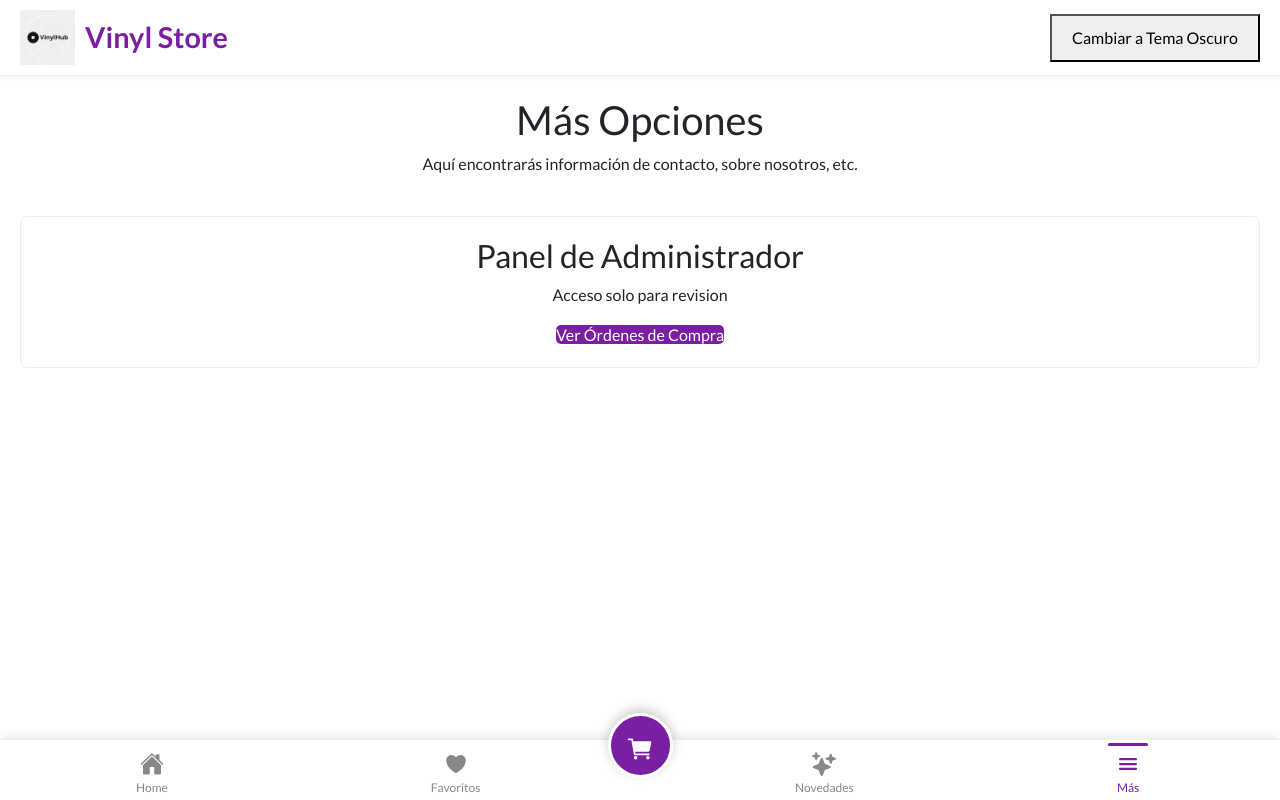
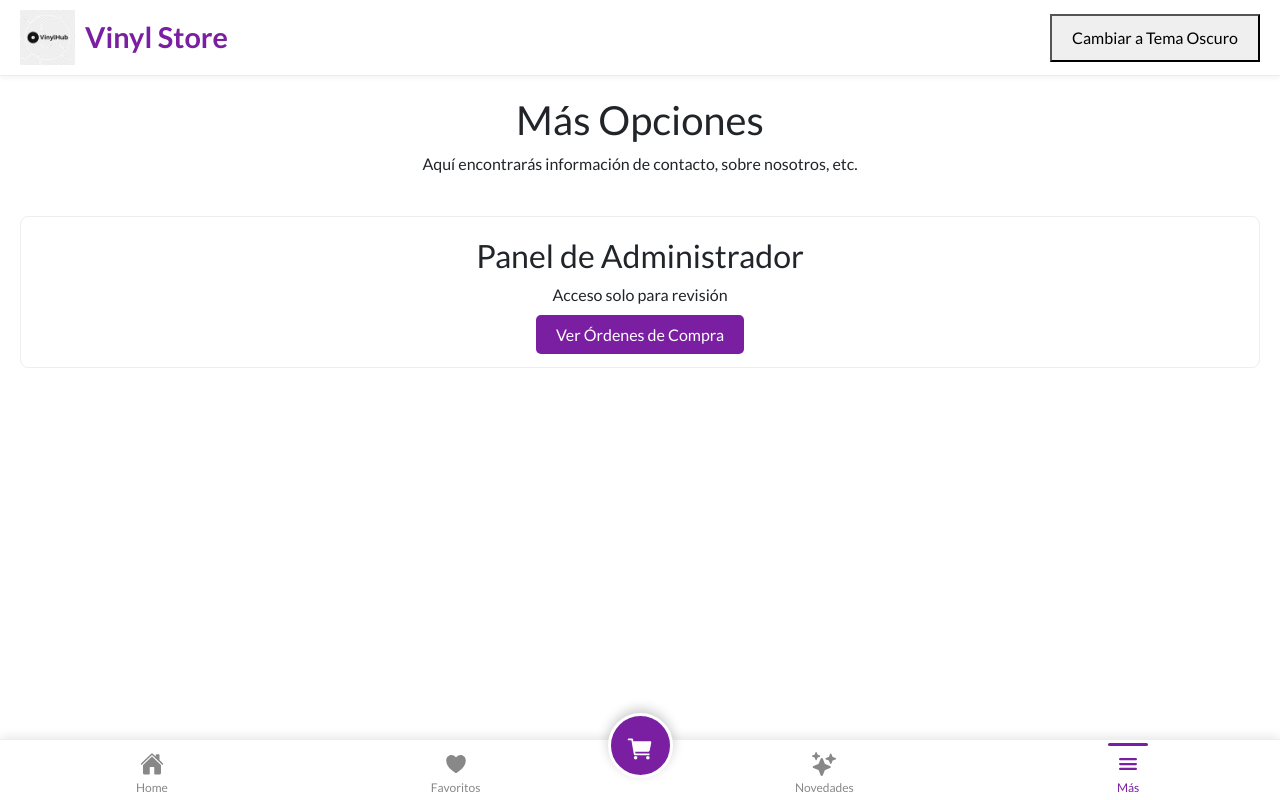
Before and after one commit to joajose8209/proyecto-e-commerce, a React (Vite) app: page /mas in a window 1280 px wide. Built offline with nearby package versions, Linux system fonts and the light colour scheme.

Commit message:
correccion rapida

```diff
--- a/src/pages/MorePage.jsx
+++ b/src/pages/MorePage.jsx
@@ -1,30 +1,31 @@
+// En: src/pages/MorePage.jsx
 import React from 'react';
-import {Link} from 'react-router-dom';
+import { Link } from 'react-router-dom';
 
 const MorePage = () => {
   return (
-
     <div style={{ padding: '20px', textAlign: 'center' }}>
       <h1>Más Opciones</h1>
       <p>Aquí encontrarás información de contacto, sobre nosotros, etc.</p>
 
-<div style={ {marginTop: '40px', padding:'20px', border: '1px solid var(--color-card-border)', borderRadius: '8px' }}>
+      <div style={{ marginTop: '40px', padding: '20px', border: '1px solid var(--color-card-border)', borderRadius: '8px' }}>
         <h2>Panel de Administrador</h2>
-<p>Acceso solo para revision</p>
+        <p>Acceso solo para revisión</p>
         <Link
           to="/admin-ordenes"
           style={{
             textDecoration: 'none',
-padding: '10px, 20px',
+
+            padding: '10px 20px',
+            // ------------------------
             backgroundColor: 'var(--color-primary)',
-color:'white',
+            color: 'white',
             borderRadius: '5px'
           }}
         >
           Ver Órdenes de Compra
         </Link>
       </div>
-
     </div>
   );
 };
```
Lines whose indentation alone changed are shown as unchanged.
